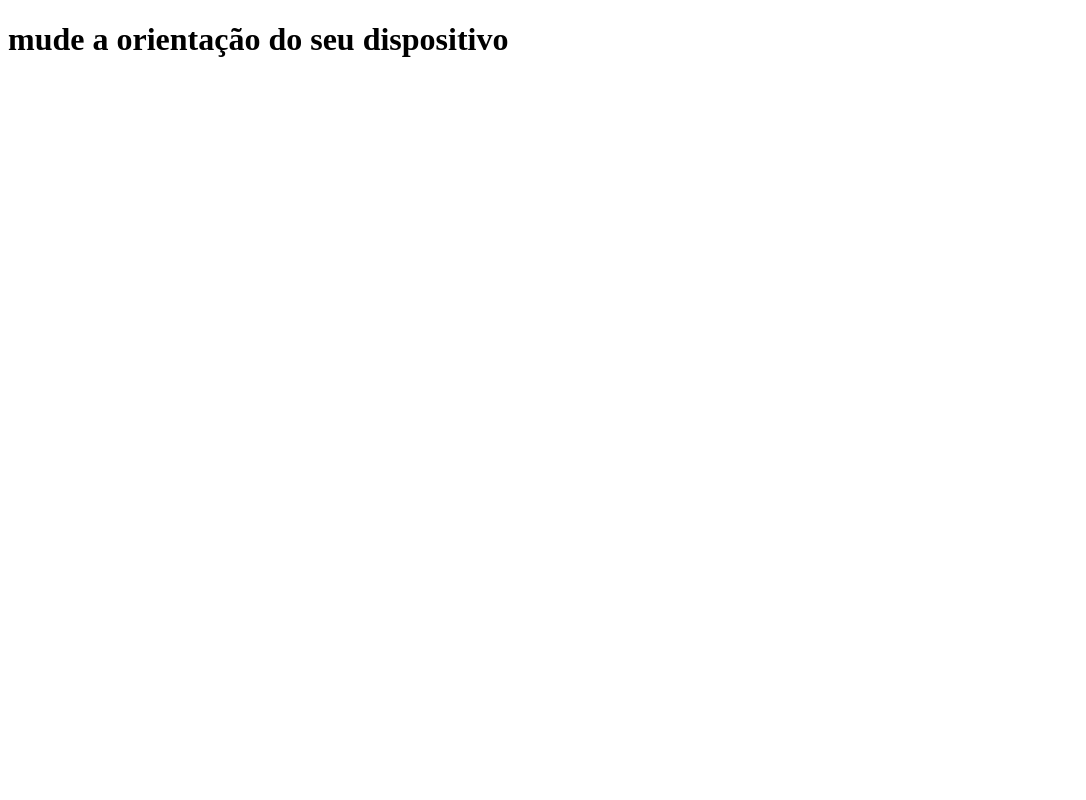
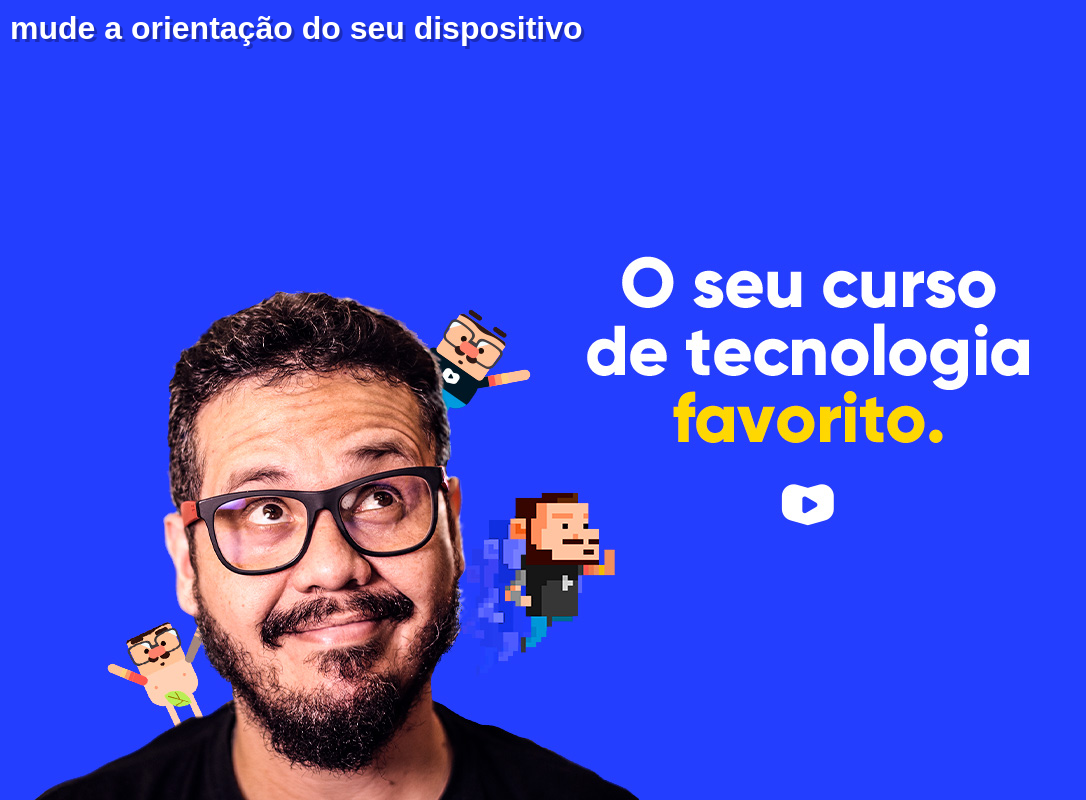
Before and after one commit to VitorHPaivaG/HTML-CSS, a plain HTML site: page exercicios/ex0026/mq002/index.html in a window 1280 px wide. Shown: the whole page, without its empty margins (0-1086 px from the left). Drawn offline with Linux system fonts and the light colour scheme.

Commit message:
retrato, paisagem, backgrounds e mais

```diff
--- a/exercicios/ex0026/mq002/estilos/paisagem.css
+++ b/exercicios/ex0026/mq002/estilos/paisagem.css
@@ -1,3 +1,8 @@
 @charset "UTF-8;";
 
 /* configurações modo paisagem */
+
+body {
+    background-image: url(../imagens/cev-landscape.jpg);
+    background-position: left bottom;
+}
--- a/exercicios/ex0026/mq002/estilos/retrato.css
+++ b/exercicios/ex0026/mq002/estilos/retrato.css
@@ -1,3 +1,8 @@
 @charset "UTF-8;";
 
 /* configurações modo retrato */
+
+body {
+    background-image: url(../imagens/cev-portrait.jpg);
+    background-position: center bottom;
+}
--- a/exercicios/ex0026/mq002/estilos/style.css
+++ b/exercicios/ex0026/mq002/estilos/style.css
@@ -1,3 +1,23 @@
 @charset "UTF-8;";
 
 /* configurações gerais */
+
+* {
+    margin: 0px;
+    padding: 0px;
+    font-family: Arial, Helvetica, sans-serif;
+}
+
+html, body {
+    width: 100vw;
+    height: 100vh;
+    background-color: #233efe;
+    background-size: contain;
+    background-repeat: no-repeat;
+}
+
+h1 {
+    color: white;
+    text-shadow: 3px 3px 0px #1725a2bd;
+    padding: 10px;
+}
```
